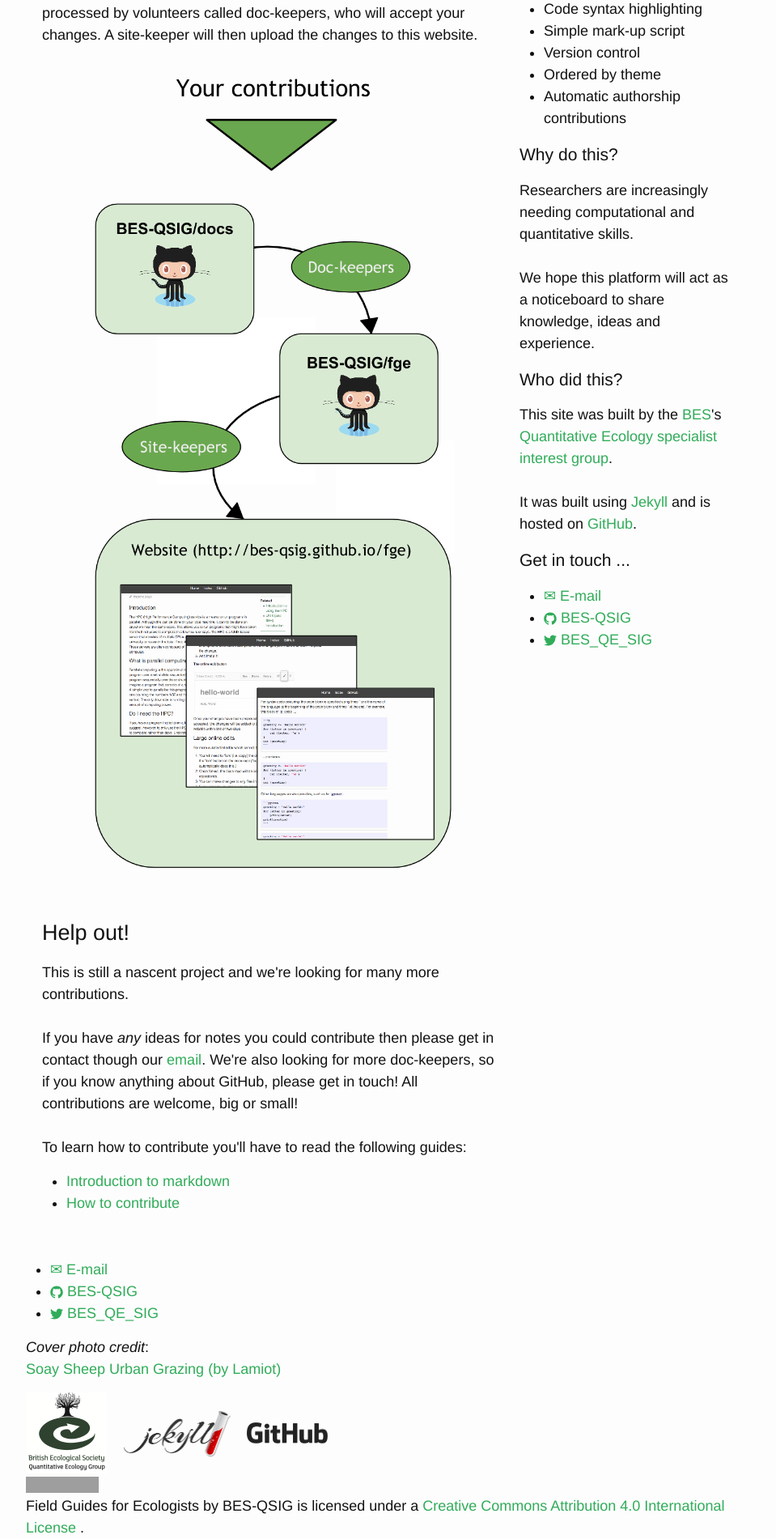
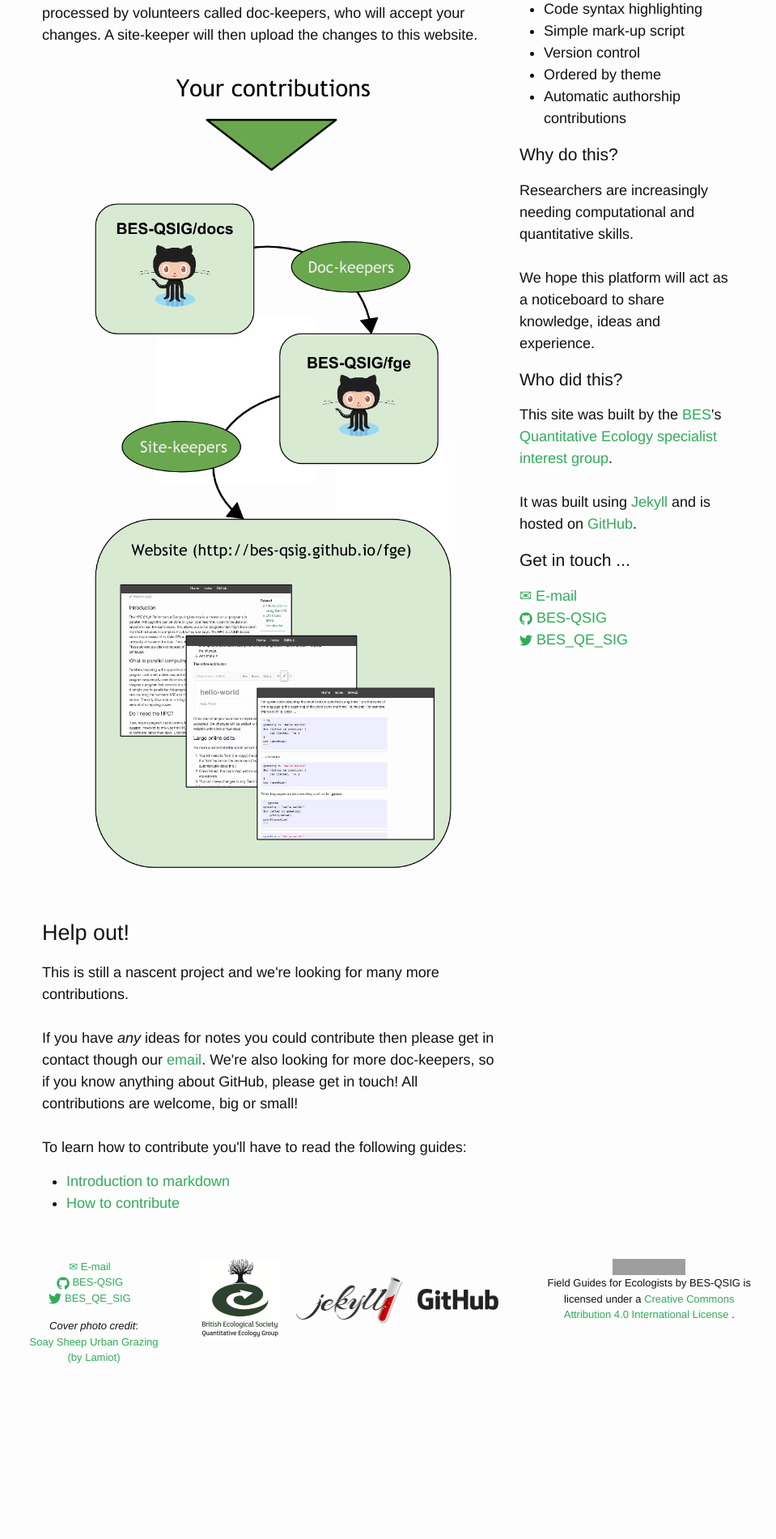
Before and after one commit to DomBennett/fge, a Jekyll site: the page built from index.html, in a window 1280 px wide. Shown: the part 1097-2998 px from the top of the page at 81% size, without its empty margins (158-1117 px from the left). Built offline with Jekyll 4.4.1, drawn with Linux system fonts in a browser that asks for light colours; Markdown is read by kramdown in place of the engine named in the settings; comment, search, counter and statistics services are not loaded; after the commit the page ends 2814 px from its top, so only the background shows below that; grey boxes are pictures that could not be loaded.

Commit message:
Reverted to jekyll template footer classes

```diff
--- a/_sass/_layout.scss
+++ b/_sass/_layout.scss
@@ -124,7 +124,58 @@
  */
 .site-footer {
     //border-top: 1px solid $grey-color-light;
+    padding: $spacing-unit 0;
+}
+
+.contact-list,
+.social-media-list {
+    list-style: none;
+    margin-left: 0;
+}
+
+.footer-col-wrapper {
     font-size: small;
+    text-align: center;
+    margin-left: -$spacing-unit / 2;
+    @extend %clearfix;
+}
+
+.footer-col {
+    float: left;
+    margin-bottom: $spacing-unit / 2;
+    padding-left: $spacing-unit / 2;
+}
+
+.footer-col-1 {
+    width: -webkit-calc(20% - (#{$spacing-unit} / 2));
+    width:         calc(20% - (#{$spacing-unit} / 2));
+}
+
+.footer-col-2 {
+    width: -webkit-calc(50% - (#{$spacing-unit} / 2));
+    width:         calc(50% - (#{$spacing-unit} / 2));
+}
+
+.footer-col-3 {
+    width: -webkit-calc(30% - (#{$spacing-unit} / 2));
+    width:         calc(30% - (#{$spacing-unit} / 2));
+}
+
+@include media-query($on-laptop) {
+    .footer-col-1,
+    .footer-col-2,
+    .footer-col-3 {
+        width: -webkit-calc(50% - (#{$spacing-unit} / 2));
+        width:         calc(50% - (#{$spacing-unit} / 2));
+    }
+}
+
+@include media-query($on-palm) {
+    .footer-col {
+        float: none;
+        width: -webkit-calc(100% - (#{$spacing-unit} / 2));
+        width:         calc(100% - (#{$spacing-unit} / 2));
+    }
 }
 
 
```
